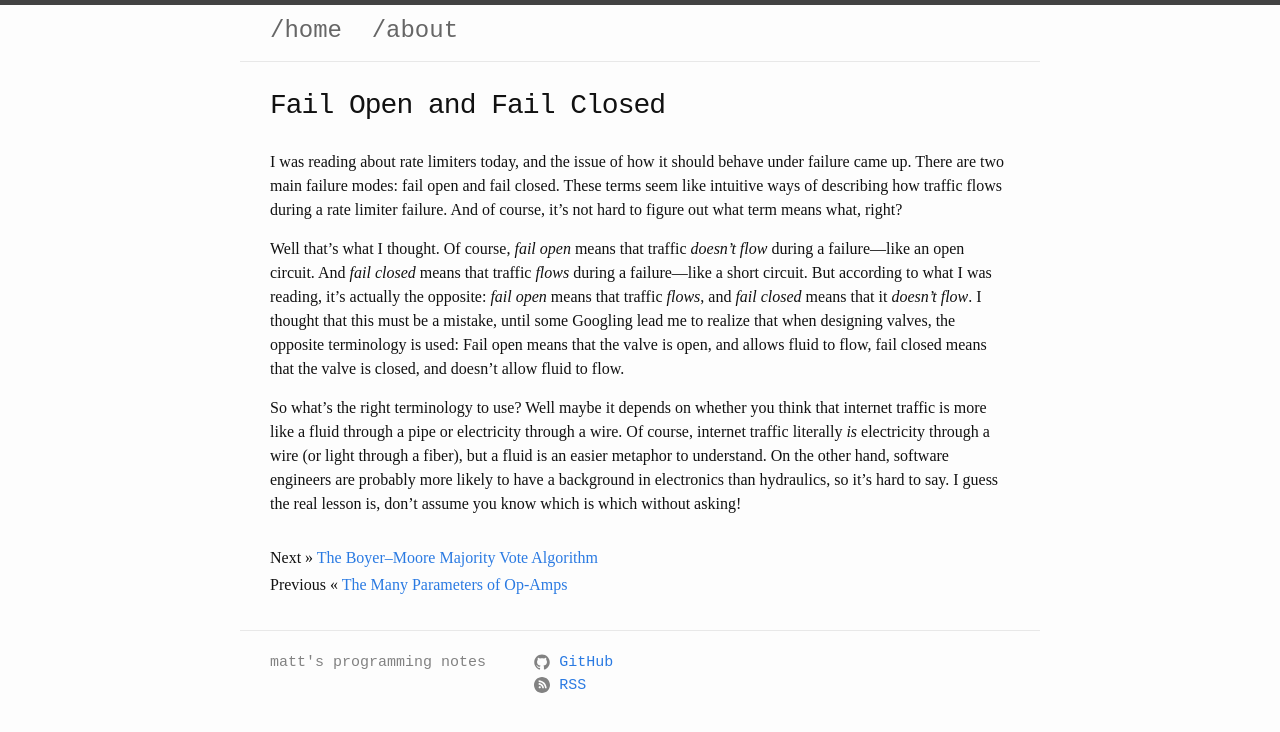
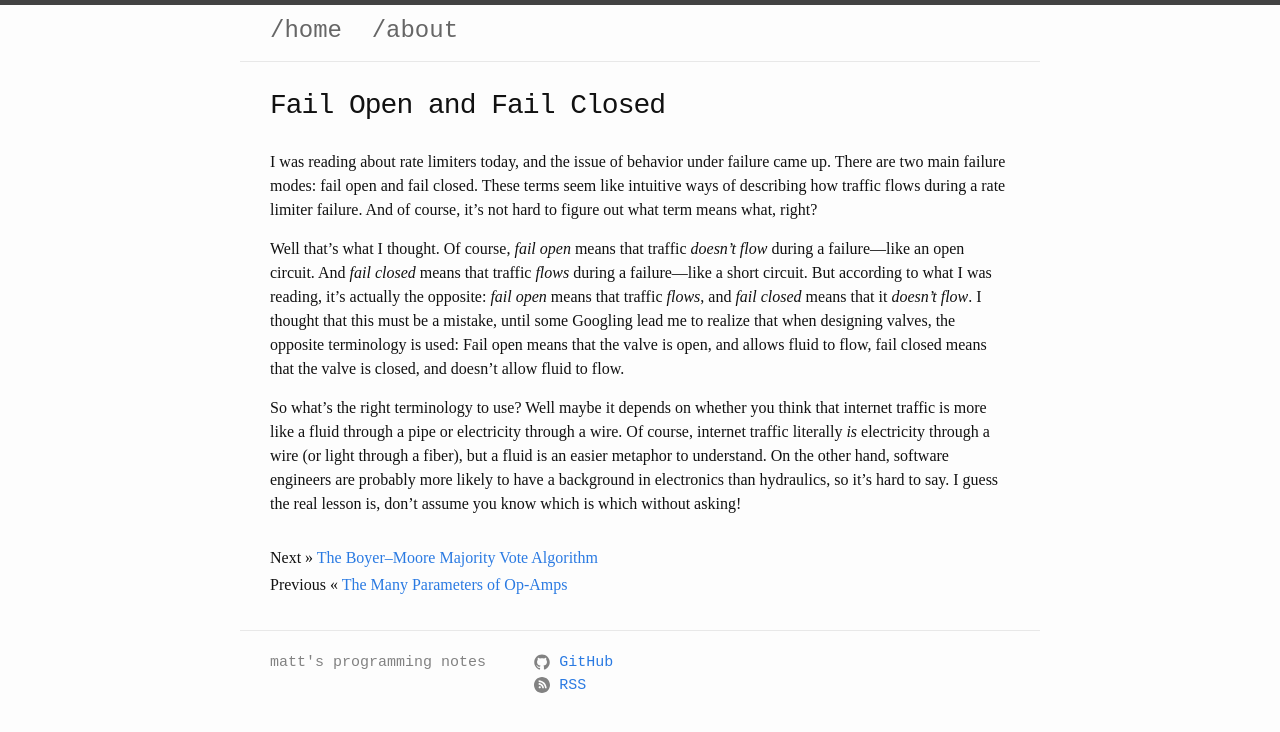
Before and after one commit to mattsteadman/mattsteadman.github.io, a Jekyll site: the page built from _posts/2023-11-30-fail-open-closed.md, in a window 1280 px wide. Shown: the top 732 px of the page. Built offline with Jekyll 4.4.1, drawn with Linux system fonts in a browser that asks for light colours.

Commit message:
Phrasing

```diff
--- a/_posts/2023-11-30-fail-open-closed.md
+++ b/_posts/2023-11-30-fail-open-closed.md
@@ -7,7 +7,7 @@
 description: "Fail Open and Fail Closed"
 ---
 
-I was reading about rate limiters today, and the issue of how it should behave under failure came up. There are two main failure modes: fail open and fail closed. These terms seem like intuitive ways of describing how traffic flows during a rate limiter failure. And of course, it's not hard to figure out what term means what, right?
+I was reading about rate limiters today, and the issue of behavior under failure came up. There are two main failure modes: fail open and fail closed. These terms seem like intuitive ways of describing how traffic flows during a rate limiter failure. And of course, it's not hard to figure out what term means what, right?
 
 Well that's what I thought. Of course, *fail open* means that traffic *doesn't flow* during a failure---like an open circuit. And *fail closed* means that traffic *flows* during a failure---like a short circuit. But according to what I was reading, it's actually the opposite: *fail open* means that traffic *flows*, and *fail closed* means that it *doesn't flow*. I thought that this must be a mistake, until some Googling lead me to realize that when designing valves, the opposite terminology is used: Fail open means that the valve is open, and allows fluid to flow, fail closed means that the valve is closed, and doesn't allow fluid to flow.
 
```
